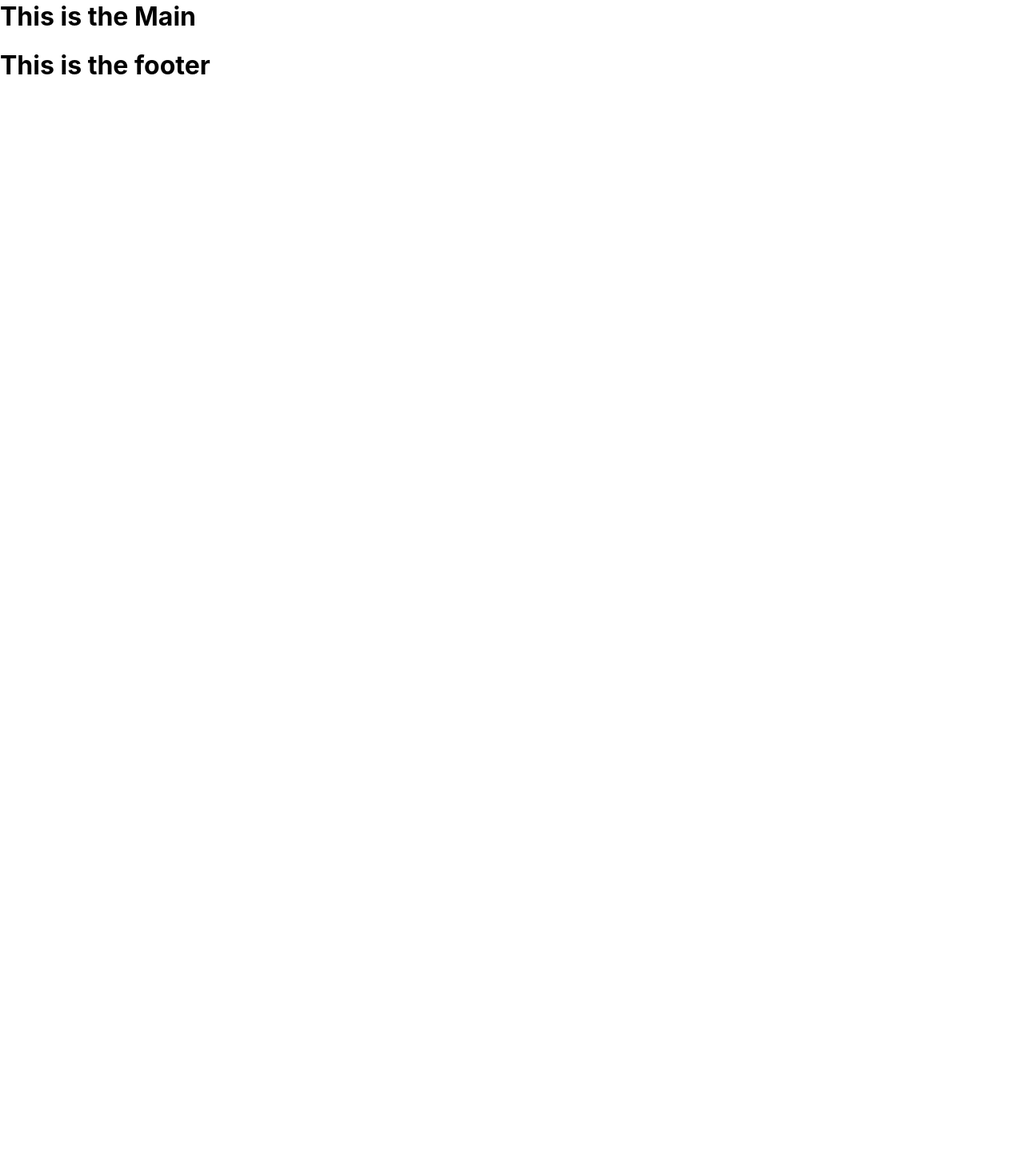
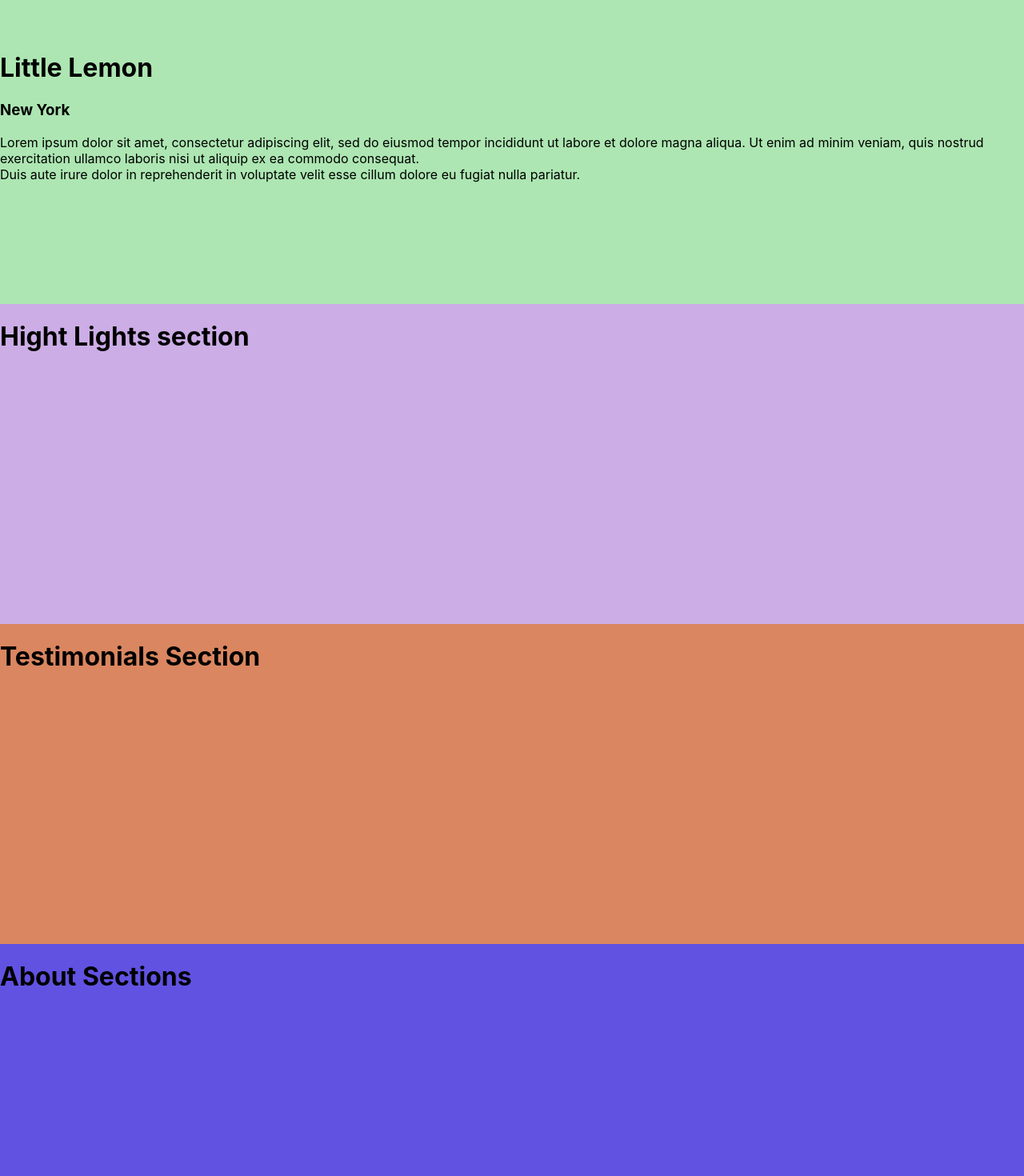
Before and after one commit to Hudster0/Capstone, a React (Create React App) app: page / in a window 1280 px wide. Shown: the part 120-1590 px from the top of the page at 80% size. Before the commit the page ends 800 px from the top, so only its background shows below. Built offline with nearby package versions, Linux system fonts and the light colour scheme.

Commit message:
CSS styling V2.0

```diff
--- a/src/App.css
+++ b/src/App.css
@@ -1,7 +1,5 @@
 .App {
   text-align: center;
-  padding:0%;
-  margin:0%;
 }
 
 .App-logo {
@@ -64,3 +62,34 @@
    text-decoration: none;
 
 }
+.hero {
+
+      display: flex;
+  justify-content:space-evenly;
+    background-color: rgb(173, 230, 178);
+    height: 25rem;
+}
+
+.heroInfo{
+  display:inline-block;
+  margin-top: 5%;
+}
+.highlight{
+     display: flex;
+  justify-content:space-between ;
+    background-color: rgb(204, 173, 230);
+    height: 25rem;
+}
+
+.testimonial{
+   display: flex;
+  justify-content:space-between ;
+    background-color: rgb(218, 134, 96);
+    height: 25rem;
+}
+.about{
+     display: flex;
+  justify-content:space-between ;
+    background-color: rgb(97, 82, 226);
+    height: 25rem;
+}
--- a/src/Main.js
+++ b/src/Main.js
@@ -1,6 +1,34 @@
-function Main(){
-return(
-    <h1>This is the Main</h1>
-)}
+function Main() {
+  return (
+    <>
+      <hero class="hero">
+        <heroInfo class="heroInfo">
+          <h1>Little Lemon</h1>
+          <h3>New York</h3>
+          <p>
+            Lorem ipsum dolor sit amet, consectetur adipiscing elit, sed do
+            eiusmod tempor incididunt ut labore et dolore magna aliqua. Ut enim
+            ad minim veniam, quis nostrud exercitation ullamco laboris nisi ut
+            aliquip ex ea commodo consequat.<br/> Duis aute irure dolor in
+            reprehenderit in voluptate velit esse cillum dolore eu fugiat nulla
+            pariatur.
+          </p>
+        </heroInfo>
+      </hero>
+
+      <highlight class="highlight">
+        <h1>Hight Lights section</h1>
+      </highlight>
+
+      <testimonials class="testimonial">
+        <h1>Testimonials Section</h1>
+      </testimonials>
+
+      <about class="about">
+        <h1>About Sections</h1>
+      </about>
+    </>
+  );
+}
 
 export default Main;
```
